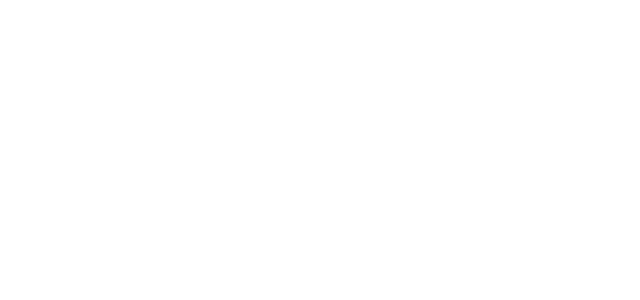
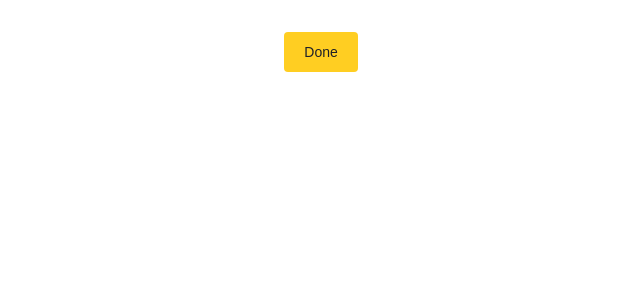
Before and after one commit to numofran6/ellty-form, a React (Vite) app: page / in a window 1280 px wide. Shown: the top 300 px of the page, without its empty margins (319-959 px from the left). Built offline with nearby package versions, Linux system fonts and the light colour scheme.

Commit message:
feat: add button component

```diff
--- a/src/App.jsx
+++ b/src/App.jsx
@@ -1,10 +1,11 @@
+import { Button } from './components'
 import './App.css'
 
 function App() {
 
   return (
     <>
-
+    <Button>Done</Button>
     </>
   )
 }
--- /dev/null
+++ b/src/components/button/Button.css
@@ -0,0 +1,28 @@
+.ellty-button {
+	display: flex;
+	align-items: center;
+	justify-content: center;
+	gap: 10px;
+
+	min-height: 40px;
+	padding: 10px 20px;
+	border: 0;
+	border-radius: 4px;
+	outline: none;
+
+	color: #1F2128;
+
+	font-size: 14px;
+	line-height: 130%;
+
+	cursor: pointer;
+}
+
+.ellty-button,
+.ellty-button:active {
+	background: #FFCE22;
+}
+
+.ellty-button:hover {
+	background: #FFD84D;
+}
--- /dev/null
+++ b/src/components/button/Button.jsx
@@ -0,0 +1,12 @@
+import './Button.css';
+
+const Button = ({ children, className, ...additionalProps }) => {
+	const props = {
+		...additionalProps,
+		className: `ellty-button ${className}`,
+	};
+
+	return <button {...props}>{children}</button>;
+};
+
+export default Button;
--- /dev/null
+++ b/src/components/index.js
@@ -0,0 +1,3 @@
+import Button from "./button/Button"
+
+export { Button }
```
